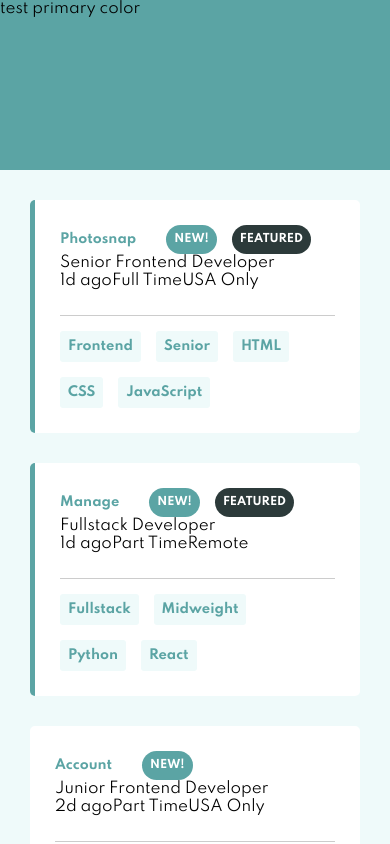
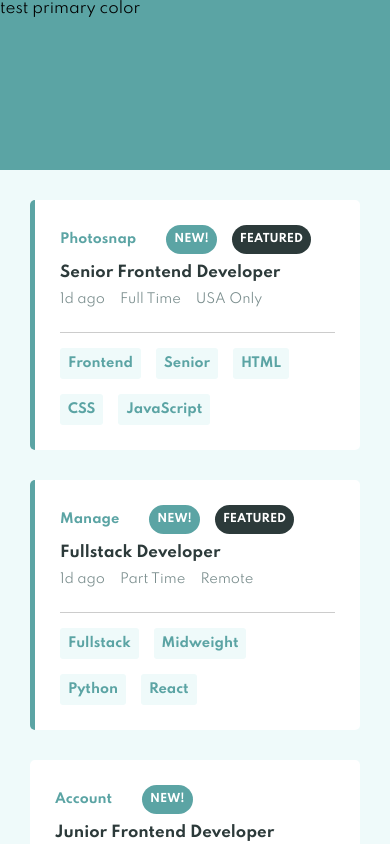
Before and after one commit to cch5ng/job_listing_fe_mentor, a React (Create React App) app: page / in a window 390 px wide. Shown: the top 844 px of the page. Built offline with nearby package versions, Linux system fonts and the light colour scheme.

Commit message:
styling mobile card, card header

```diff
--- a/src/App.scss
+++ b/src/App.scss
@@ -55,6 +55,18 @@ main {
   color: $primary-color;
   font-size: 13px;
   font-weight: 700;
+  margin-right: 15px;
+}
+
+.h1 {
+  color: $darker-grey-cyan;
+  margin: 10px 0;
+  font-weight: 700;
+}
+
+.summary {
+  color: $dark-grey-cyan;
+  font-size: 13px;
   margin-right: 15px;
 }
 
--- a/src/components/CardHeader.js
+++ b/src/components/CardHeader.js
@@ -16,11 +16,11 @@ function CardHeader(props) {
           <Button label="FEATURED" type="featured" />
         )}
       </div>
-      <div>{position}</div>
+      <div className="h1">{position}</div>
       <div className="row">
-          <div>{postedAt}</div>
-          <div>{contract}</div>
-          <div>{location}</div>
+          <div className="summary">{postedAt}</div>
+          <div className="summary">{contract}</div>
+          <div className="summary">{location}</div>
       </div>
 
       <div></div>
```
